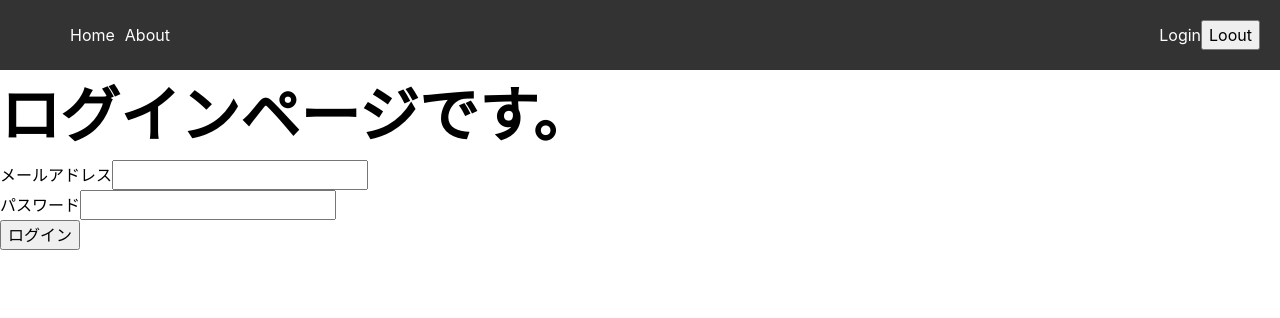
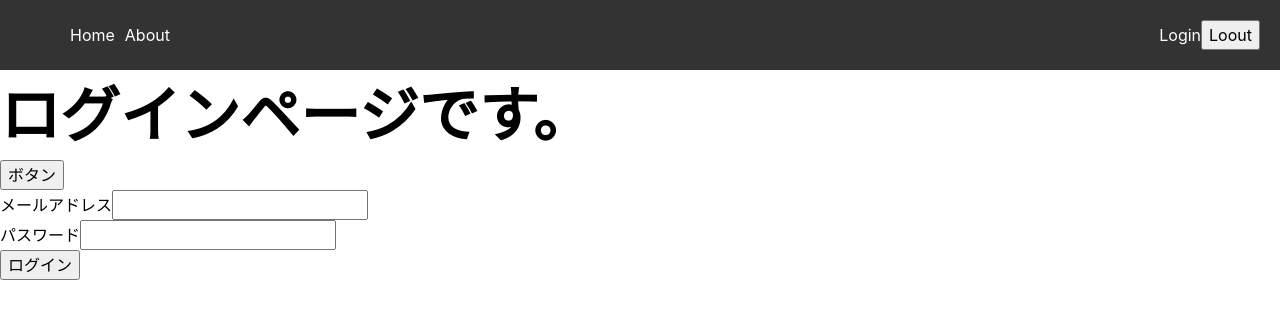
Before and after one commit to naokiuma/react_game, a React (Create React App) app: page /login in a window 1280 px wide. Shown: the top 318 px of the page. Built offline with nearby package versions, Linux system fonts and the light colour scheme.

Commit message:
csrfトークンミスマッチは解消。ただしaxiosエラー

```diff
--- a/src/components/organisms/Header.tsx
+++ b/src/components/organisms/Header.tsx
@@ -10,15 +10,16 @@ export const Header = () => {
 
 
     const logout = () => {
+        const test = 'logout_test';
         axios//csrf保護の初期化
             .get('http://localhost:8888/sanctum/csrf-cookie', { withCredentials: true })
             .then((response) => {
-                //ログイン処理
+                //ログアウト処理
                 axios
                 .post(
                     'http://localhost:8888/api/logout',
-                    {}
-                    // {withCredentials:true}
+                    test,
+                    {withCredentials:true}//これが漏れていた！
                 )
                 .then((response) => {
                   console.log(response);
--- a/src/components/pages/Login.tsx
+++ b/src/components/pages/Login.tsx
@@ -32,6 +32,14 @@ export const Login = () => {
         setPassword(e.target.value)
     }
 
+    // SPA認証済みではないとアクセスできないAPI
+    const handleUserClick = () => {
+        axios.get('http://localhost:8888/api/user', { withCredentials: true }).then((response) => {
+        console.log(response.data)
+        })
+    }
+
+
 
 
     const handleClick = () => {
@@ -61,11 +69,10 @@ export const Login = () => {
 
                     // ローカルストレージから対象のキーに紐づく値を削除
                     localStorage.removeItem("myCat");
-
-
                 })
             })
         }
+
 
     return(
         <section className="login">
@@ -74,6 +81,8 @@ export const Login = () => {
                 ログインページです。
             </h1>
             {username}
+
+            <button onClick={handleUserClick}>ボタン</button>
             <div>
                 メールアドレス
                 <input onChange={changeEmail}/>
```
